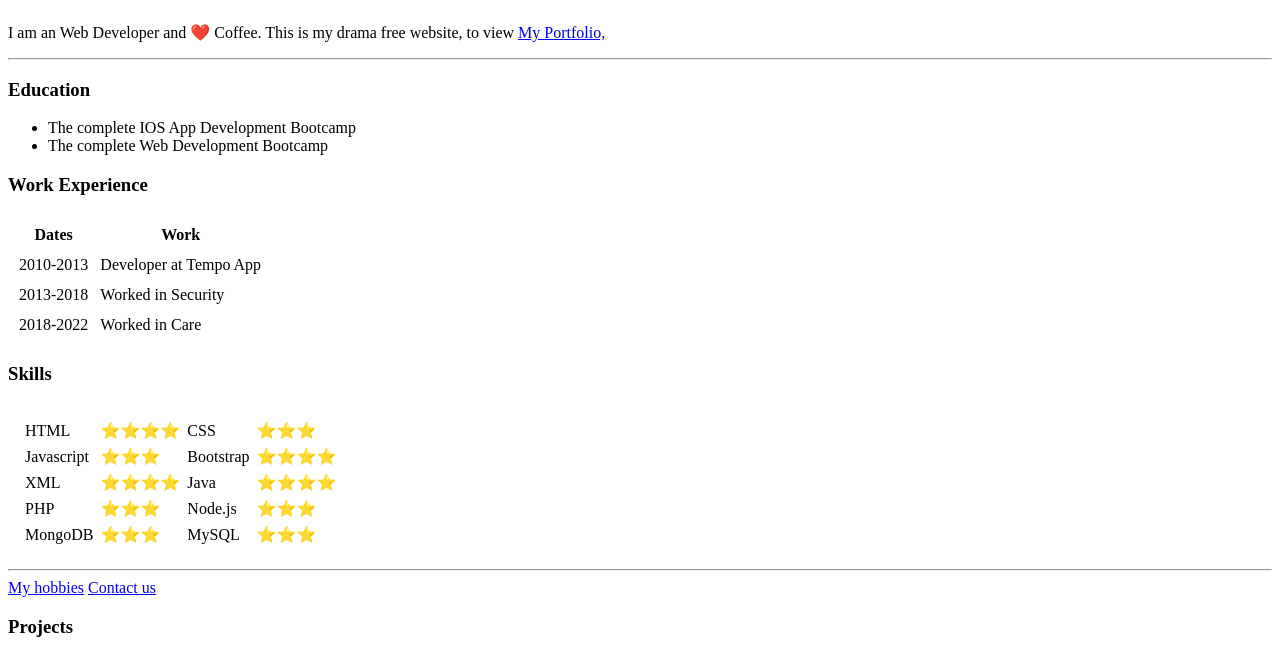
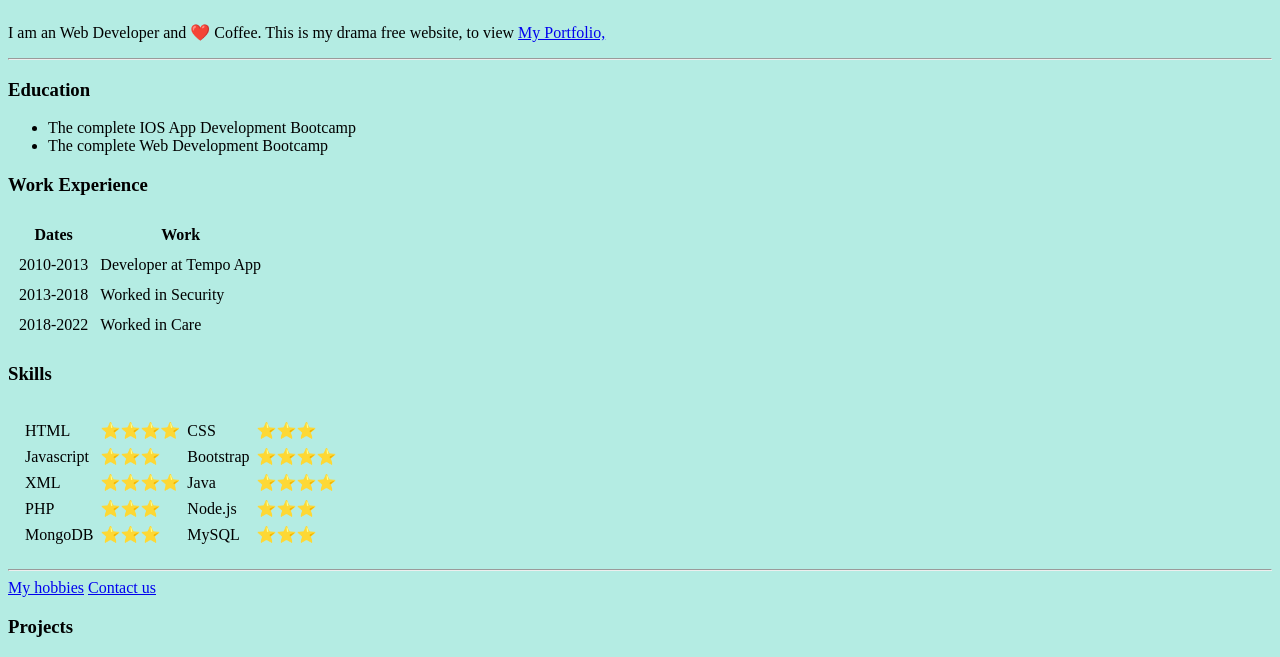
Before and after one commit to Social-Gadfly/cv, a plain HTML site: page index.html in a window 1280 px wide. Shown: the part 172-829 px from the top of the page. Drawn offline with Linux system fonts and the light colour scheme.

Commit message:
Added update to files

```diff
--- a/index.html
+++ b/index.html
@@ -1,13 +1,13 @@
 <!DOCTYPE html>
 <html lang="en" dir="ltr">
-
+<!-- https://social-gadfly.github.io/cv/ -->
 <head>
   <meta charset="utf-8">
   <title>Ben Personal Site</title>
   <link rel="icon" type="image/x-icon" href="favicon.ico">
 </head>
 
-<body>
+<body style="background-color: #B4ECE3;">
   <table cellspacing="10">
     <tr>
       <td><img src="ben.png" alt="Ben Skoudros" width="110" height="110" /></td>
```
